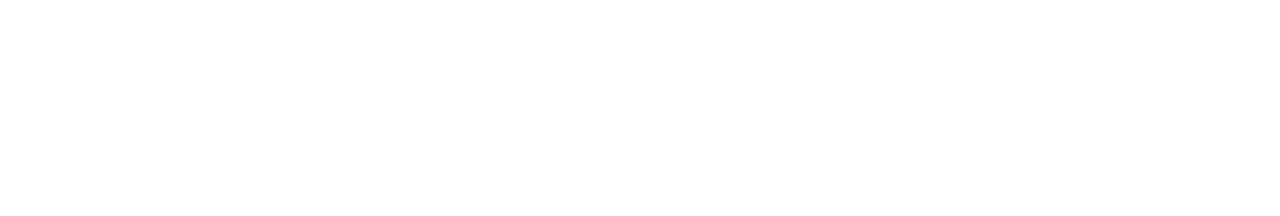
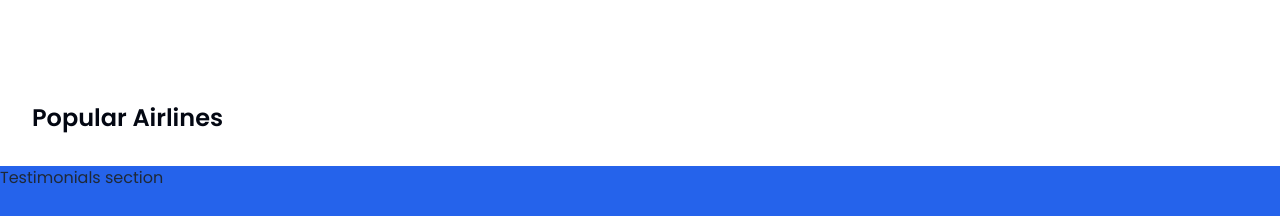
Before and after one commit to adnanalemran/air-book, a React (Vite) app: page / in a window 1280 px wide. Shown: the part 2159-2375 px from the top of the page. Before the commit the page ends 2229 px from the top, so only its background shows below. Built offline with nearby package versions, Linux system fonts and the light colour scheme.

Commit message:
under constaction testimonial

```diff
--- /dev/null
+++ b/src/Componentes/Testimonials.jsx
@@ -0,0 +1,11 @@
+
+const Testimonials = () => {
+    return (
+        <div className="  ">
+        <h2 className="py-8 container mx-auto px-8  text-2xl font-semibold text-gray-950">Popular Airlines</h2>
+          <div className="bg-blue-600 h-[300px]">Testimonials section </div>
+        </div>
+    );
+};
+
+export default Testimonials;
--- a/src/Page/Homepage.jsx
+++ b/src/Page/Homepage.jsx
@@ -4,6 +4,7 @@
 import HeroSection from '../Componentes/HeroSection';
 import NavBar from '../Componentes/NavBar';
 import PopularAirlines from '../Componentes/PopularAirlines';
+import Testimonials from '../Componentes/Testimonials';
 
 const Homepage = () => {
     return (
@@ -13,6 +14,7 @@
             <Featured/>
             <DealsAndOffers/>
             <PopularAirlines/>
+            <Testimonials/>
         </div>
     );
 };
```
